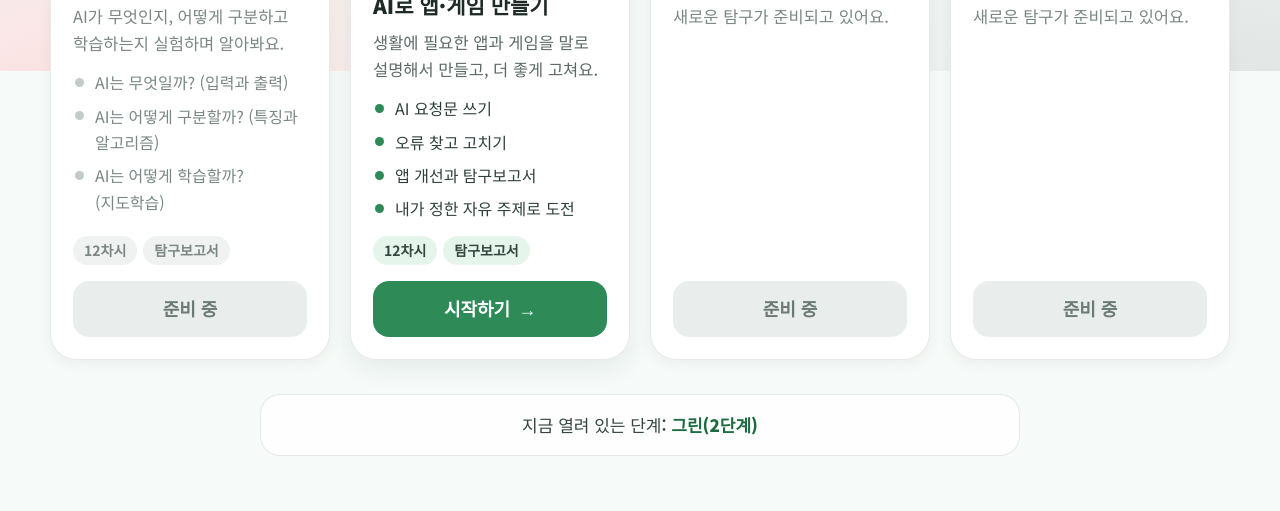
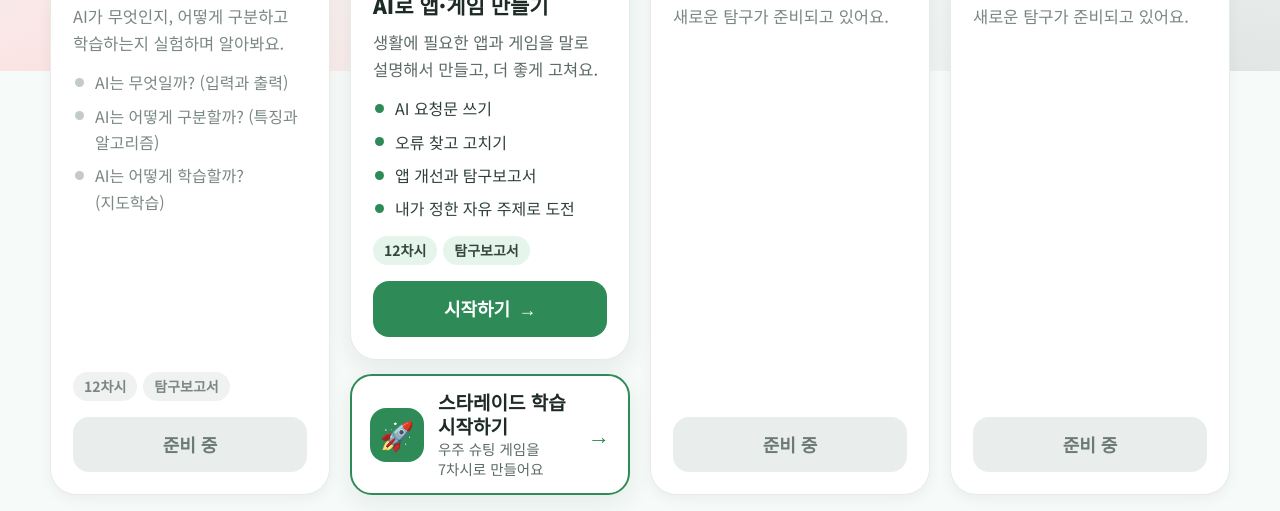
Before and after one commit to Jin-Edu/inquiry, a plain HTML site: page index.html in a window 1280 px wide. Shown: the part 729-1240 px from the top of the page. Drawn offline with Linux system fonts and the light colour scheme.

Commit message:
Add files via upload

```diff
--- a/index.html
+++ b/index.html
@@ -103,6 +103,23 @@ a.card:hover .cta .ar{transform:translateX(5px)}
 @keyframes pulse{0%{box-shadow:0 0 0 0 rgba(47,191,113,.55)}100%{box-shadow:0 0 0 9px rgba(47,191,113,0)}}
 .card.ready .step{margin-top:26px}
 
+/* 단계 아래 바로가기 */
+.col{display:flex; flex-direction:column; gap:14px}
+.col>.card{flex:1}
+.sub{
+  --c:#2e8b57; display:flex; align-items:center; gap:14px; padding:14px 18px; text-decoration:none; color:inherit;
+  background:#fff; border:2px solid var(--c); border-radius:22px; box-shadow:0 8px 24px rgba(20,60,45,.08);
+  opacity:0; transform:translateY(14px); animation:rise .6s ease .35s forwards;
+  transition:transform .22s ease, box-shadow .22s ease;
+}
+.sub:hover,.sub:focus-visible{transform:translateY(-4px); box-shadow:0 14px 32px rgba(20,60,45,.16)}
+.sub:focus-visible{outline:4px solid var(--c); outline-offset:3px}
+.sub .ico{flex:none; width:54px; height:54px; border-radius:16px; background:var(--c); display:grid; place-items:center; font-size:28px}
+.sub b{display:block; font-size:19px; font-weight:900; line-height:1.3}
+.sub small{display:block; color:var(--muted); font-size:14.5px; line-height:1.4}
+.sub .ar{margin-left:auto; flex:none; font-size:22px; font-weight:900; color:var(--c); transition:transform .2s}
+.sub:hover .ar{transform:translateX(5px)}
+
 /* locked */
 .card.locked{box-shadow:0 4px 14px rgba(20,60,45,.05); cursor:default}
 .card.locked .band{filter:saturate(.55) brightness(1.04)}
@@ -123,9 +140,9 @@ footer{padding:34px 24px 46px; text-align:center; color:#7d8a85; font-size:14.5p
   .name{font-size:32px}
 }
 @media (prefers-reduced-motion:reduce){
-  .card{animation:none; opacity:1; transform:none; transition:none}
+  .card,.sub{animation:none; opacity:1; transform:none; transition:none}
   .open-chip i{animation:none}
-  .cta .ar{transition:none}
+  .cta .ar,.sub .ar{transition:none}
 }
 </style>
 </head>
@@ -149,7 +166,7 @@ footer{padding:34px 24px 46px; text-align:center; color:#7d8a85; font-size:14.5p
   <div class="track" aria-hidden="true"></div>
   <div class="grid" id="grid"></div>
   <p class="now" id="now"></p>
-  <noscript><p class="now"><a href="green/">2단계 그린 시작하기</a></p></noscript>
+  <noscript><p class="now"><a href="green/">2단계 그린 시작하기</a> · <a href="star-raid/star-raid-lessons.html">스타레이드 학습 시작하기</a></p></noscript>
 </main>
 
 <footer>AI 디지털 리터러시 인쿼리 교육과정</footer>
@@ -170,7 +187,8 @@ var STAGES = [
     href:'green/', ready:true,
     title:'AI로 앱·게임 만들기',
     desc:'생활에 필요한 앱과 게임을 말로 설명해서 만들고, 더 좋게 고쳐요.',
-    items:['AI 요청문 쓰기','오류 찾고 고치기','앱 개선과 탐구보고서','내가 정한 자유 주제로 도전'] },
+    items:['AI 요청문 쓰기','오류 찾고 고치기','앱 개선과 탐구보고서','내가 정한 자유 주제로 도전'],
+    sub:{ href:'star-raid/star-raid-lessons.html', icon:'🚀', title:'스타레이드 학습 시작하기', desc:'우주 슈팅 게임을 7차시로 만들어요' } },
   { no:3, name:'레드', color:'#d64545', ink:'#ffffff', soft:'#fde8e8',
     href:'red/', ready:false,
     title:'준비 중이에요',
@@ -196,7 +214,13 @@ var STAGES = [
       + (s.ready ? '시작하기 <span class="ar" aria-hidden="true">→</span>' : '준비 중')
       + '</span></div>';
     if (s.ready){
-      return '<a class="card ready" style="'+style+'" href="'+s.href+'" aria-label="'+s.no+'단계 '+s.name+' 시작하기">'+inner+'</a>';
+      var card = '<a class="card ready" style="'+style+'" href="'+s.href+'" aria-label="'+s.no+'단계 '+s.name+' 시작하기">'+inner+'</a>';
+      if (!s.sub) return card;
+      var sub = '<a class="sub" style="'+style+'" href="'+s.sub.href+'" aria-label="'+s.sub.title+'">'
+        + '<span class="ico" aria-hidden="true">'+s.sub.icon+'</span>'
+        + '<span><b>'+s.sub.title+'</b><small>'+s.sub.desc+'</small></span>'
+        + '<span class="ar" aria-hidden="true">→</span></a>';
+      return '<div class="col">'+card+sub+'</div>';
     }
     return '<div class="card locked" style="'+style+'" role="group" aria-label="'+s.no+'단계 '+s.name+' 준비 중">'+inner+'</div>';
   }).join('');
```
